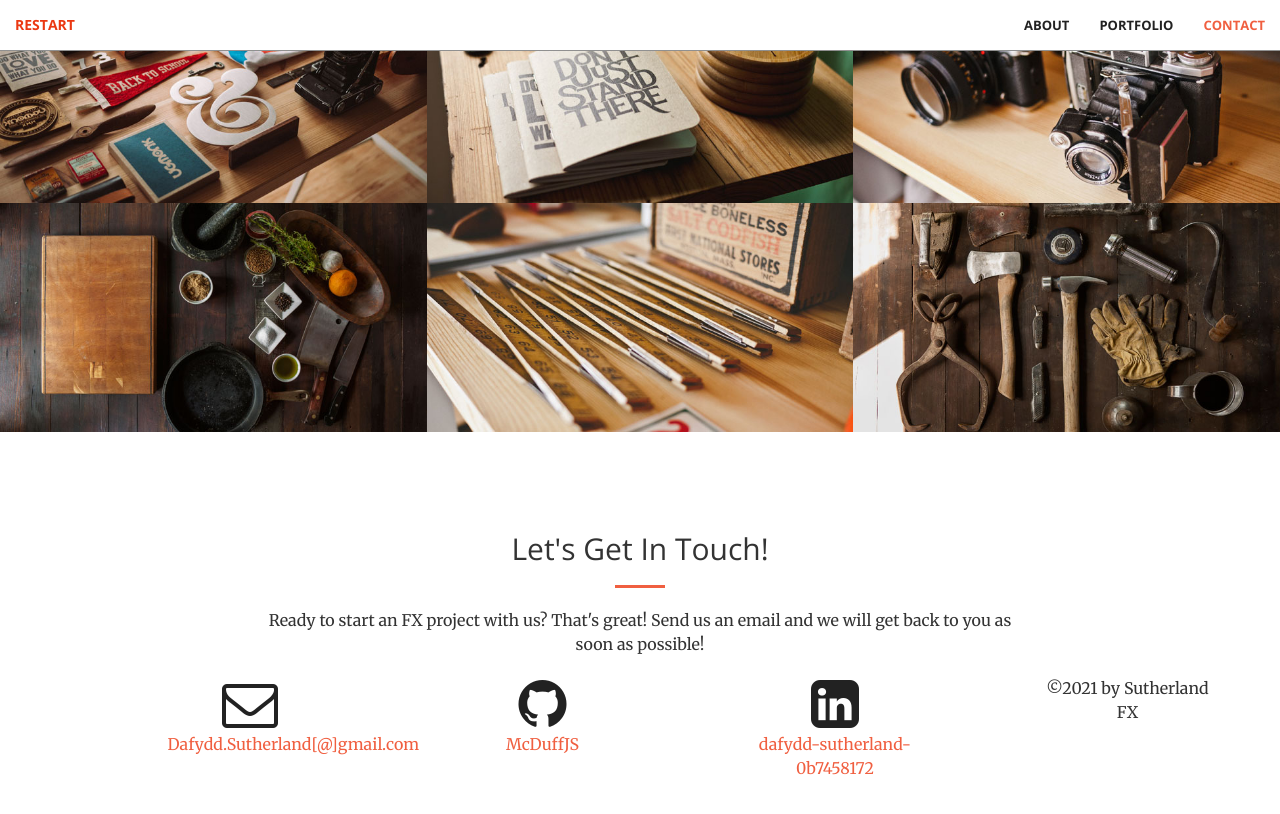
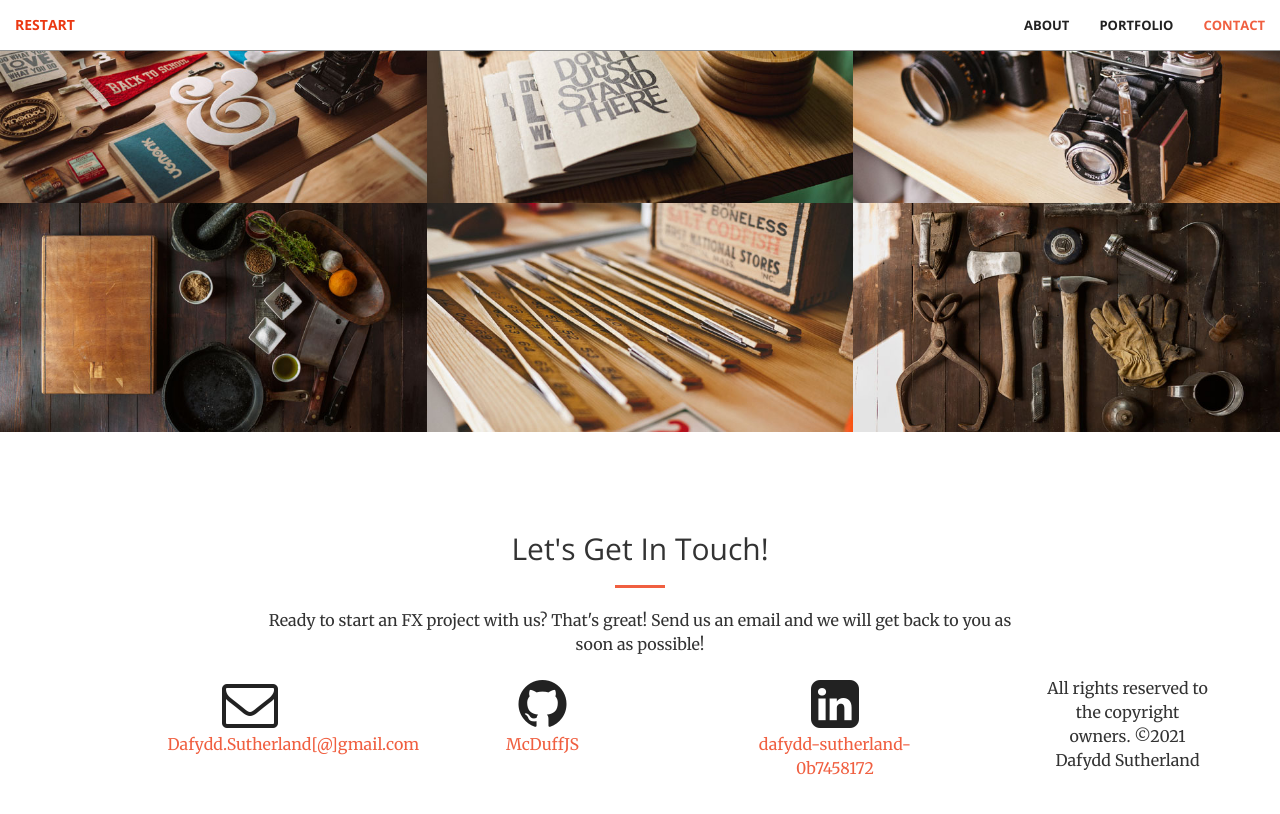
Before and after one commit to McDuffJS/mcduffjs.github.io, a Jekyll site: the page built from index.html, in a window 1280 px wide and 900 px high, scrolled down 927 px. Shown: the top 814 px of the window. Built offline with Jekyll 4.4.1, drawn with Linux system fonts in a browser that asks for light colours.

Commit message:
Update contact.html

```diff
--- a/_includes/contact.html
+++ b/_includes/contact.html
@@ -42,7 +42,7 @@
         </div>
         {% endif %}
         <div class="col-lg-2 col-lg-offset-1 text-center">
-           <p>©2021 by Sutherland FX</p>
+           <p>All rights reserved to the copyright owners. ©2021 {{ site.copyright_name }}</p>
         </div>
     </div>
 </section>
```
